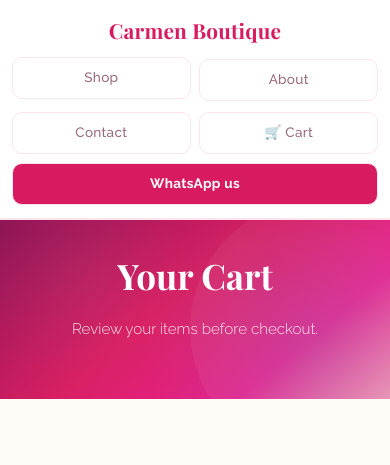
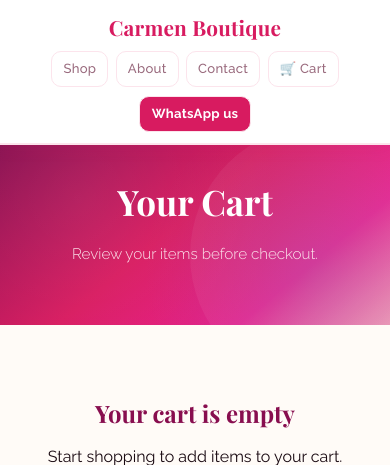
Before and after one commit to francois2botha-star/carmen, a Node server app: page /cart in a window 390 px wide. Shown: the top 465 px of the page. Run offline with Node 20, Linux system fonts and the light colour scheme; data that the repository does not hold is empty; some web fonts are replaced.

Commit message:
Fix mobile nav oversized static menu

```diff
--- a/public/styles.css
+++ b/public/styles.css
@@ -857,27 +857,33 @@
 }
 @media (max-width: 640px) {
   body { line-height: 1.55; }
-  .top-nav { padding: 0.85rem 0.75rem; }
+  .top-nav {
+    padding: 0.7rem 0.75rem;
+    gap: 0.5rem;
+  }
   .nav-brand { font-size: 1.3rem; }
   .nav-links {
     width: 100%;
-    gap: 0.55rem;
-    display: grid;
-    grid-template-columns: repeat(2, minmax(0, 1fr));
+    gap: 0.45rem;
+    display: flex;
+    flex-wrap: wrap;
+    justify-content: center;
   }
   .nav-links a, .nav-dropdown > a {
     display: inline-flex;
     justify-content: center;
     align-items: center;
-    width: 100%;
-    min-height: 42px;
-    padding: 0.45rem 0.6rem;
+    width: auto;
+    min-height: 36px;
+    padding: 0.35rem 0.7rem;
     border: 1px solid var(--pink-light);
     border-radius: 10px;
     background: var(--white);
+    font-size: 0.82rem;
   }
   .nav-wa {
-    grid-column: 1 / -1;
+    width: 100%;
+    margin-top: 0.1rem;
   }
   .cart-link {
     justify-content: center;
@@ -886,15 +892,9 @@
     right: 16px;
     top: -6px;
   }
-  .nav-links > a, .nav-dropdown > a { font-size: 0.85rem; }
+  .nav-links > a, .nav-dropdown > a { font-size: 0.82rem; }
   .nav-submenu {
-    position: static;
-    display: block;
-    border: none;
-    box-shadow: none;
-    padding: 0.25rem 0 0;
-    background: transparent;
-    min-width: auto;
+    display: none !important;
   }
   .hero { padding: 4.2rem 1rem 3.2rem; }
   .hero-eyebrow { font-size: 0.7rem; letter-spacing: 0.18em; margin-bottom: 0.9rem; }
```
